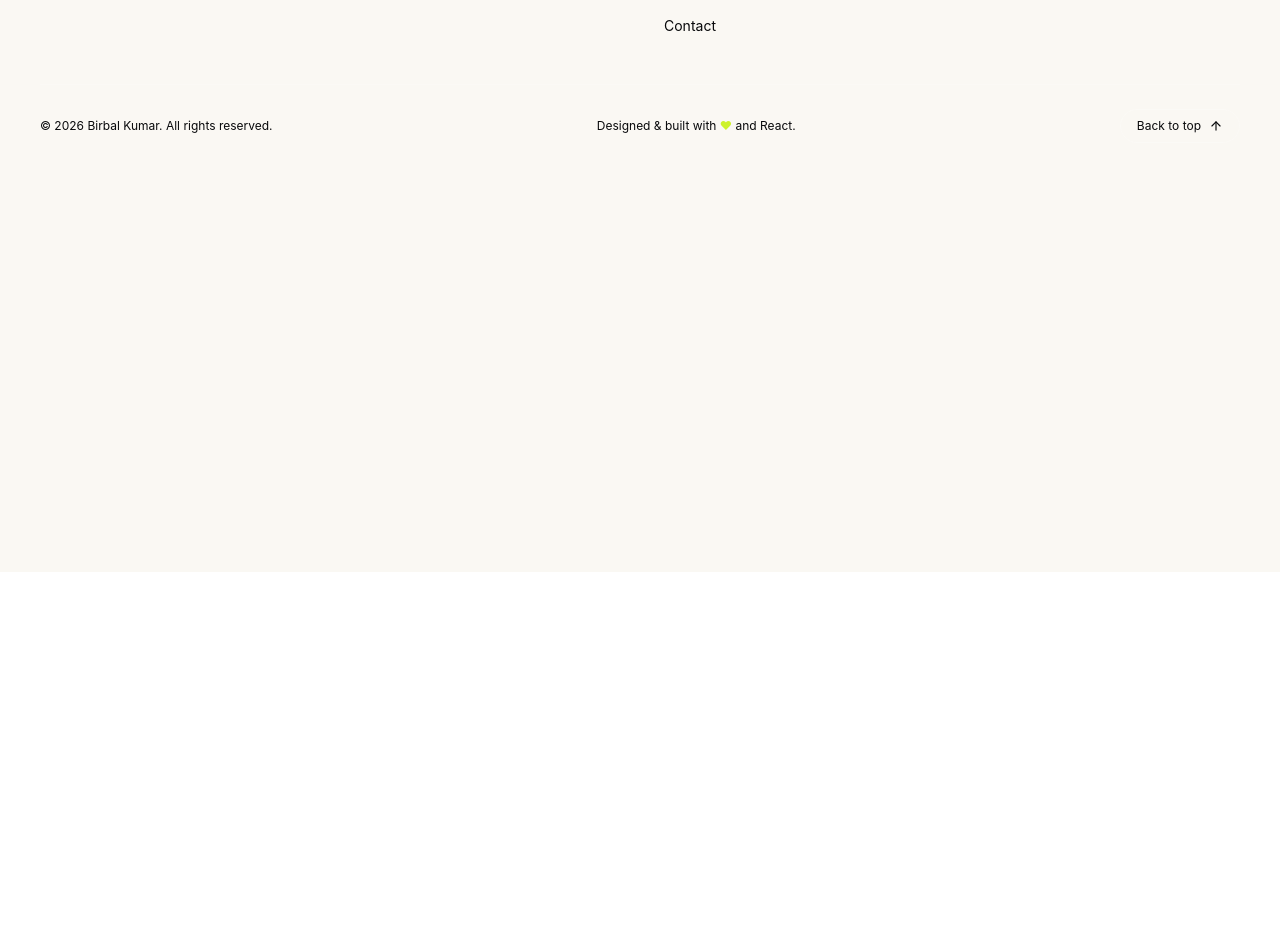
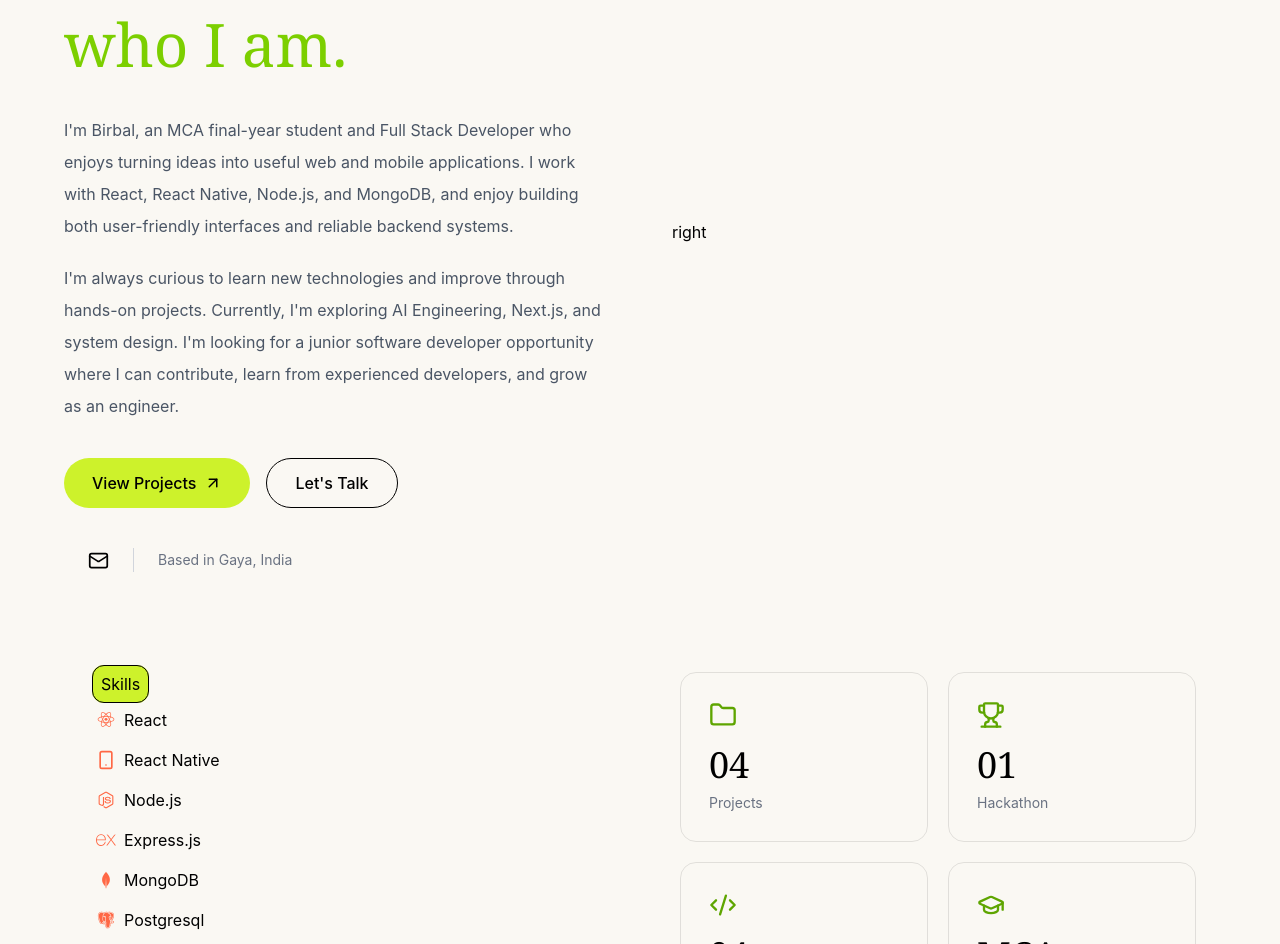
Before and after one commit to birbalkr/portfolio, a React (Vite) app: page /about in a window 1280 px wide. Shown: the part 228-1172 px from the top of the page. Before the commit the page ends 800 px from the top, so only its background shows below. Built offline with nearby package versions, Linux system fonts and the light colour scheme.

Commit message:
update ui

```diff
--- a/src/components/home/MainLayout.tsx
+++ b/src/components/home/MainLayout.tsx
@@ -6,7 +6,7 @@ import { Outlet } from 'react-router'
 function MainLayout() {
     return (
         <div className='bg-background min-h-screen'>
-            <div className='min-w-full fixed z-20'> <Navbar /></div>
+            <div className='min-w-full fixed z-20 pt-2 backdrop-blur-xs'> <Navbar /></div>
             <Outlet />
             <Footer />
         </div>
--- a/src/components/navbar/Navbar.tsx
+++ b/src/components/navbar/Navbar.tsx
@@ -6,9 +6,9 @@ function Navbar() {
     const [isOpen, setIsOpen] = useState(false)
 
     return (
-        <div className="flex justify-between items-center p-4 text-md">
+        <div className="flex justify-around items-center py-4 text-md rounded-2xl mx-40 drop-shadow-2xl border border-gray-200">
             <div className="text-xl font-bold flex items-end-safe">Birbal <div className="h-3 w-3 rounded-2xl bg-accent"></div> </div>
-            <div className="hidden  gap-4 border rounded-2xl p-3 md:flex">
+            <div className="hidden  gap-4 p-3 md:flex">
                 <NavLink className={({ isActive }) =>
                     `rounded-full px-5 py-2 text-sm font-medium transition-all duration-300 ${isActive
                         ? "bg-accent text-textcolor"
--- a/src/pages/About.tsx
+++ b/src/pages/About.tsx
@@ -1,11 +1,233 @@
+import { Link } from "react-router";
+import {
+  // Github,
+  Mail,
+  ArrowUpRight,
+  Code2,
+  Folder,
+  Trophy,
+  GraduationCap,
+  Smartphone,
+} from "lucide-react";
+import { BiLogoMongodb, BiLogoNodejs, BiLogoPostgresql, BiLogoReact } from "react-icons/bi";
+import { SiExpress } from "react-icons/si";
+
+function About() {
+  const skills = [
+    "React.js",
+    "React Native",
+    "Node.js",
+    "Express.js",
+    "MongoDB",
+    "TypeScript",
+    "Tailwind CSS",
+    "MySQL",
+  ];
+
+  const stats = [
+    { number: "04", label: "Projects", icon: <Folder className="mb-4 text-lime-600" size={28} /> },
+    { number: "01", label: "Hackathon", icon: <Trophy className="mb-4 text-lime-600" size={28} /> },
+    { number: "04", label: "Projects", icon: <Code2 className="mb-4 text-lime-600" size={28} /> },
+    { number: "MCA", label: "Final Year", icon: <GraduationCap className="mb-4 text-lime-600" size={28} /> },
+  ];
+
+  return (
+    <section className="relative bg-background px-6 pt-10 text-foreground">
+      <div className="mx-auto max-w-6xl">
+
+        <div className="grid items-center gap-16 py-20 lg:grid-cols-2">
+
+          <div>
+            <p className="mb-5 text-sm font-semibold tracking-[0.2em] text-lime-600">
+              HELLO, I'M BIRBAL
+            </p>
+
+            <h1 className="font-serif text-5xl leading-tight sm:text-6xl">
+              More about
+              <br />
+              <span className="text-lime-500">who I am.</span>
+            </h1>
+
+            <div className="mt-8 space-y-5 text-base leading-8 text-gray-600">
+              <p>
+                I'm Birbal, an MCA final-year student and Full Stack
+                Developer who enjoys turning ideas into useful web and
+                mobile applications. I work with React, React Native,
+                Node.js, and MongoDB, and enjoy building both user-friendly
+                interfaces and reliable backend systems.
+              </p>
+              <p className="text-base leading-8 text-gray-600">
+                I'm always curious to learn new technologies and improve through hands-on
+                projects. Currently, I'm exploring AI Engineering, Next.js, and system
+                design. I'm looking for a junior software developer opportunity where I can
+                contribute, learn from experienced developers, and grow as an engineer.
+              </p>
+            </div>
+
+            {/* Buttons */}
+            <div className="mt-9 flex flex-wrap gap-4">
+              <Link
+                to="/project"
+                className="inline-flex items-center gap-2 rounded-full bg-accent px-7 py-3 font-medium transition hover:opacity-80"
+              >
+                View Projects
+                <ArrowUpRight size={18} />
+              </Link>
+
+              <Link
+                to="/contact"
+                className="rounded-full border border-foreground px-7 py-3 font-medium transition hover:bg-foreground hover:text-background"
+              >
+                Let's Talk
+              </Link>
+            </div>
+
+            <div className="mt-10 flex items-center gap-6">
+              <a
+                href="https://github.com/birbalkr"
+                target="_blank"
+                rel="noreferrer"
+                aria-label="GitHub"
+                className="transition hover:text-lime-600"
+              >
+                {/* <Github size={21} /> */}
+              </a>
+
+              <a
+                href="mailto:birbalkr1435@gmail.com"
+                aria-label="Email"
+                className="transition hover:text-lime-600"
+              >
+                <Mail size={21} />
+              </a>
+
+              <span className="h-6 w-px bg-gray-300" />
+
+              <span className="text-sm text-gray-500">
+                Based in Gaya, India
+              </span>
+            </div>
+          </div>
 
 
-function About() {
-  return (
-    <div>
+          <div>
+            right
+          </div>
 
-    </div>
-  )
+        </div>
+
+
+        <div className="grid grid-cols-2 gap-20  p-5 items-start">
+          <div className="flex-1 justify-center items-center">
+            <div>
+              <span className="gap-2 items-center m-2 bg-accent border p-2 rounded-xl">Skills</span>
+            </div>
+            <div className="flex gap-2 items-center p-1 m-2">
+              <div><BiLogoReact size={20} className="text-headingcolor" /></div>
+              <div>React</div>
+            </div>
+
+            <div className="flex gap-2 items-center p-1 m-2">
+              <div><Smartphone size={20} className="text-headingcolor" /></div>
+              <div>React Native</div>
+            </div>
+
+            <div className="flex gap-2 items-center p-1 m-2">
+              <div><BiLogoNodejs size={20} className="text-headingcolor" /></div>
+              <div>Node.js</div>
+            </div>
+
+            <div className="flex gap-2 items-center p-1 m-2">
+              <div><SiExpress size={20} className="text-headingcolor" /></div>
+              <div>Express.js</div>
+            </div>
+
+            <div className="flex gap-2 items-center p-1 m-2">
+              <div><BiLogoMongodb size={20} className="text-headingcolor" /></div>
+              <div>MongoDB</div>
+            </div>
+
+            <div className="flex gap-2 items-center p-1 m-2">
+              <div><BiLogoPostgresql size={20} className="text-headingcolor" /></div>
+              <div>Postgresql</div>
+            </div>
+          </div>
+
+          <div className="grid gap-5 grid-cols-2">
+            {stats.map((stat) => (
+              <div
+                key="{stat.label}"
+                className="rounded-2xl border border-black/10 p-7 transition hover:-translate-y-1"
+              >
+                <div>{stat.icon}</div>
+                <h2 className="font-serif text-4xl text-foreground">{stat.number}</h2>
+                <p className="mt-2 text-sm text-gray-500">{stat.label}</p>
+              </div>
+            ))}
+          </div>
+
+
+
+
+        </div>
+
+        {/* Skills Section */}
+        {/* <div className="border-t border-black/10 py-16">
+          <p className="mb-3 text-sm font-semibold tracking-[0.2em] text-lime-600">
+            MY TOOLKIT
+          </p>
+
+          <h2 className="font-serif text-4xl sm:text-5xl">
+            Technologies I work with.
+          </h2>
+
+          <p className="mt-4 max-w-xl leading-7 text-gray-500">
+            These are some of the tools and technologies I use to
+            build web applications, mobile apps, and backend systems.
+          </p>
+
+          <div className="mt-9 flex flex-wrap gap-3">
+            {skills.map((skill) => (
+              <span
+                key={skill}
+                className="rounded-full border border-black/15 px-5 py-3 text-sm transition hover:border-accent hover:bg-accent"
+              >
+                {skill}
+              </span>
+            ))}
+          </div>
+        </div> */}
+
+        {/* What I Enjoy */}
+        {/* <div className="grid gap-6 border-t border-black/10 py-16 md:grid-cols-3">
+          <div>
+            <Code2 className="mb-4 text-lime-600" size={28} />
+            <h3 className="font-serif text-xl">Building for Web</h3>
+            <p className="mt-2 text-sm leading-6 text-gray-500">
+              Creating responsive interfaces and useful applications.
+            </p>
+          </div>
+
+          <div>
+            <Smartphone className="mb-4 text-lime-600" size={28} />
+            <h3 className="font-serif text-xl">Mobile Development</h3>
+            <p className="mt-2 text-sm leading-6 text-gray-500">
+              Exploring mobile experiences with React Native.
+            </p>
+          </div>
+
+          <div>
+            <Lightbulb className="mb-4 text-lime-600" size={28} />
+            <h3 className="font-serif text-xl">Learning & Exploring</h3>
+            <p className="mt-2 text-sm leading-6 text-gray-500">
+              Learning new technologies and solving practical problems.
+            </p>
+          </div>
+        </div> */}
+
+      </div>
+    </section>
+  );
 }
 
-export default About
+export default About;
```
